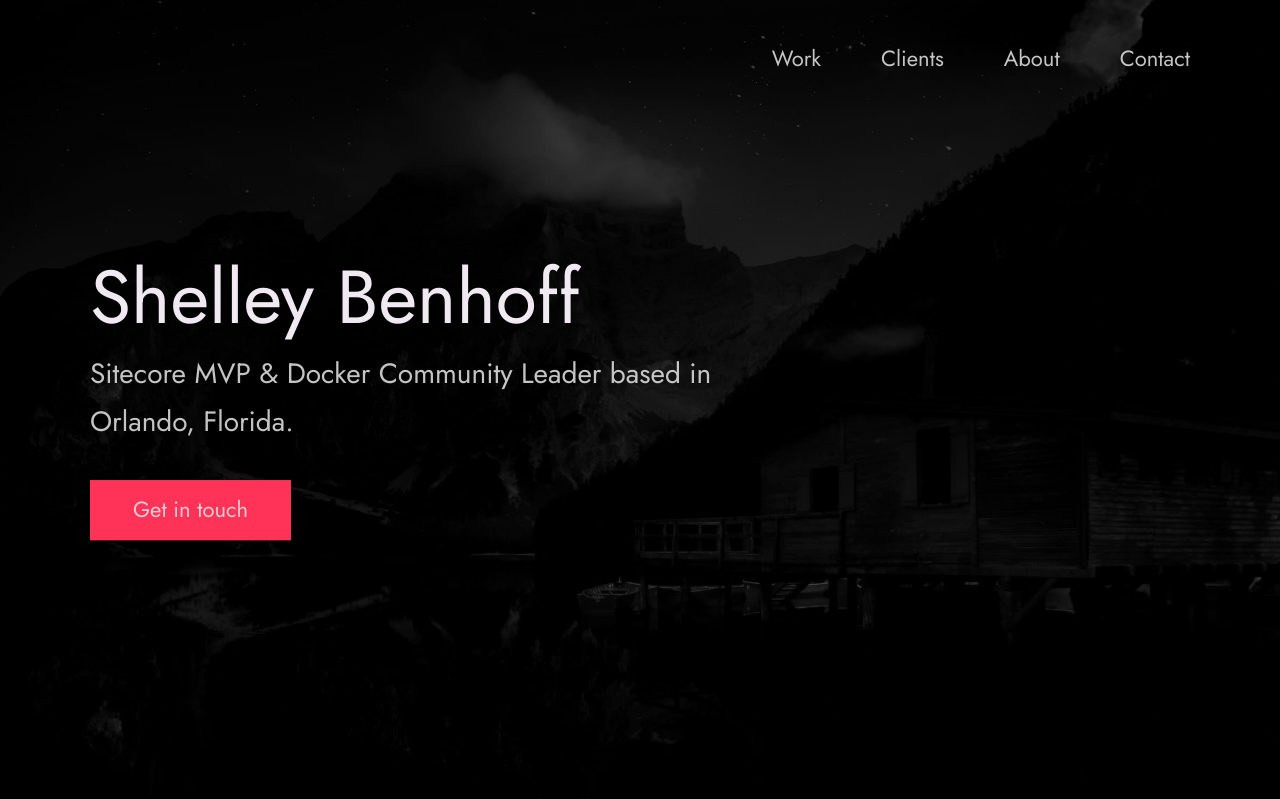
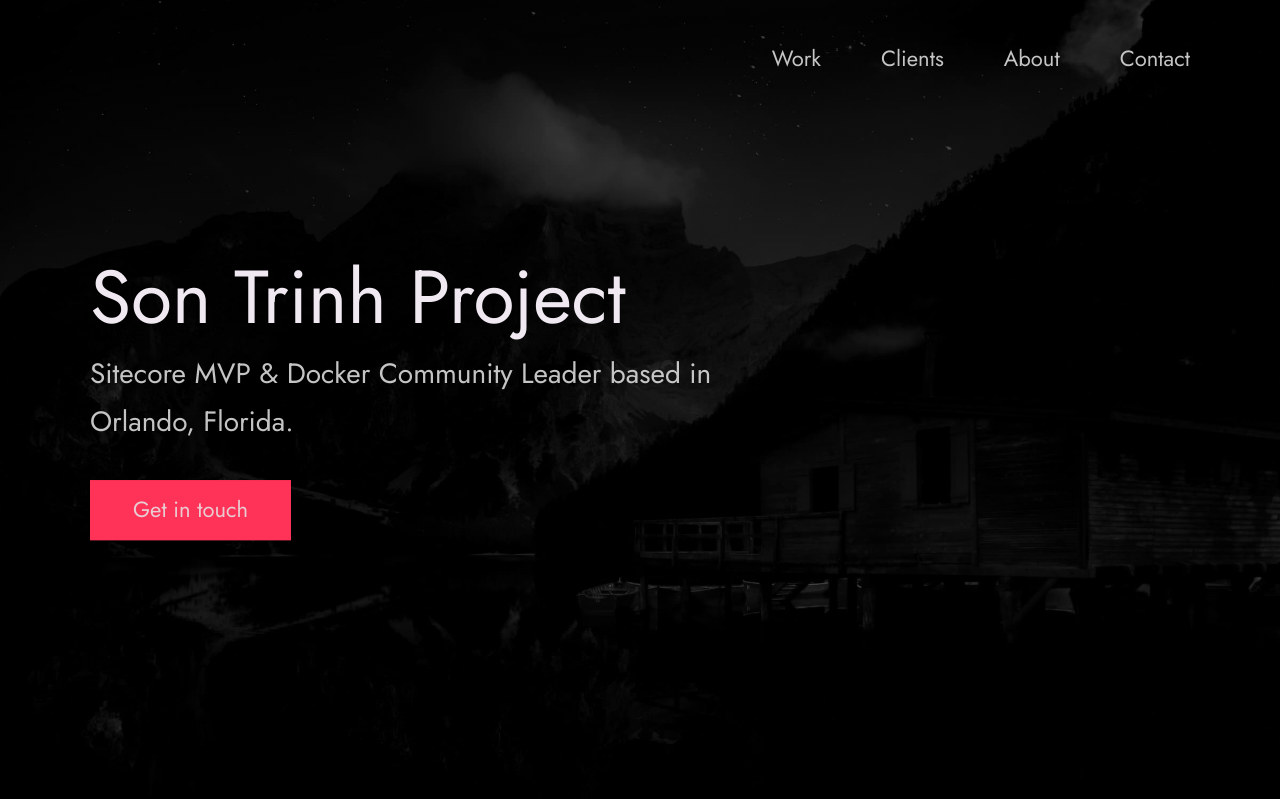
Before and after one commit to trinhvanson1997/PythonFlaskDemo, a Flask app: page / in a window 1280 px wide. Shown: the top 799 px of the page. Run offline with Flask 2, Linux system fonts and the light colour scheme.

Commit message:
Update index.html

```diff
--- a/templates/index.html
+++ b/templates/index.html
@@ -56,7 +56,7 @@
       <div class="header__text">
         <h1 class="heading-primary">
           <!-- Replace the following name with your name -->
-          <span>Shelley Benhoff</span>
+          <span>Son Trinh Project</span>
         </h1>
         <!-- Put a small paragraph about yourself -->
         <p>Sitecore MVP & Docker Community Leader based in Orlando, Florida.</p>
```
